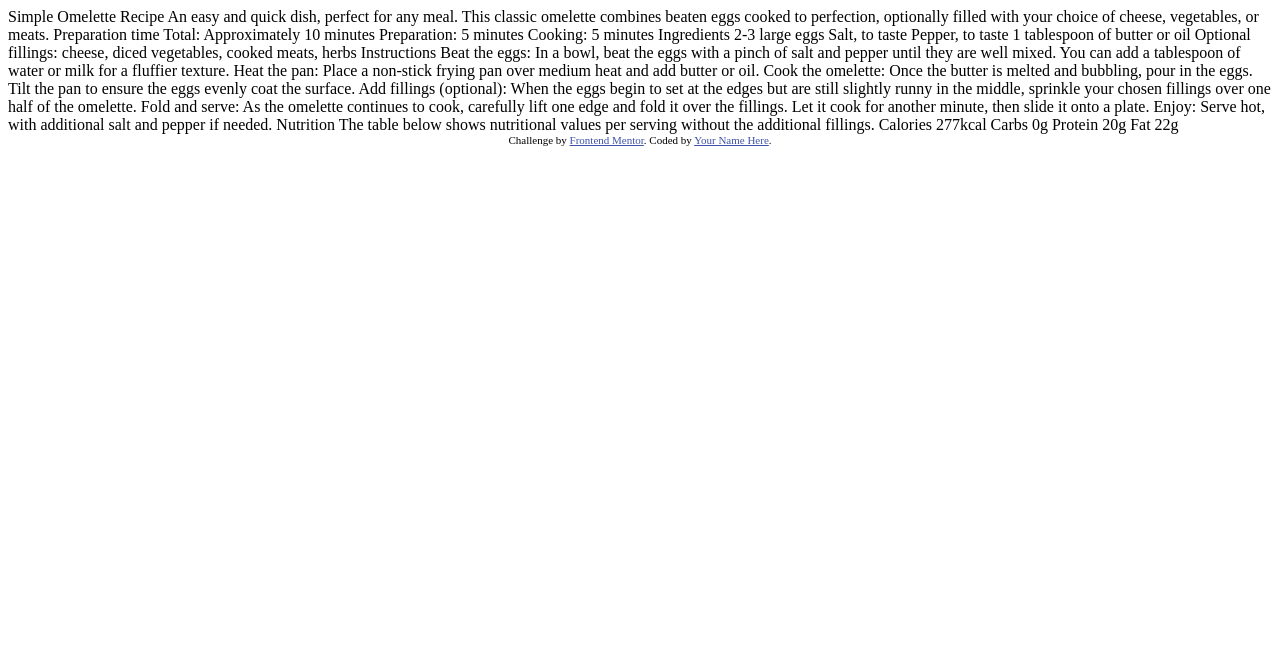
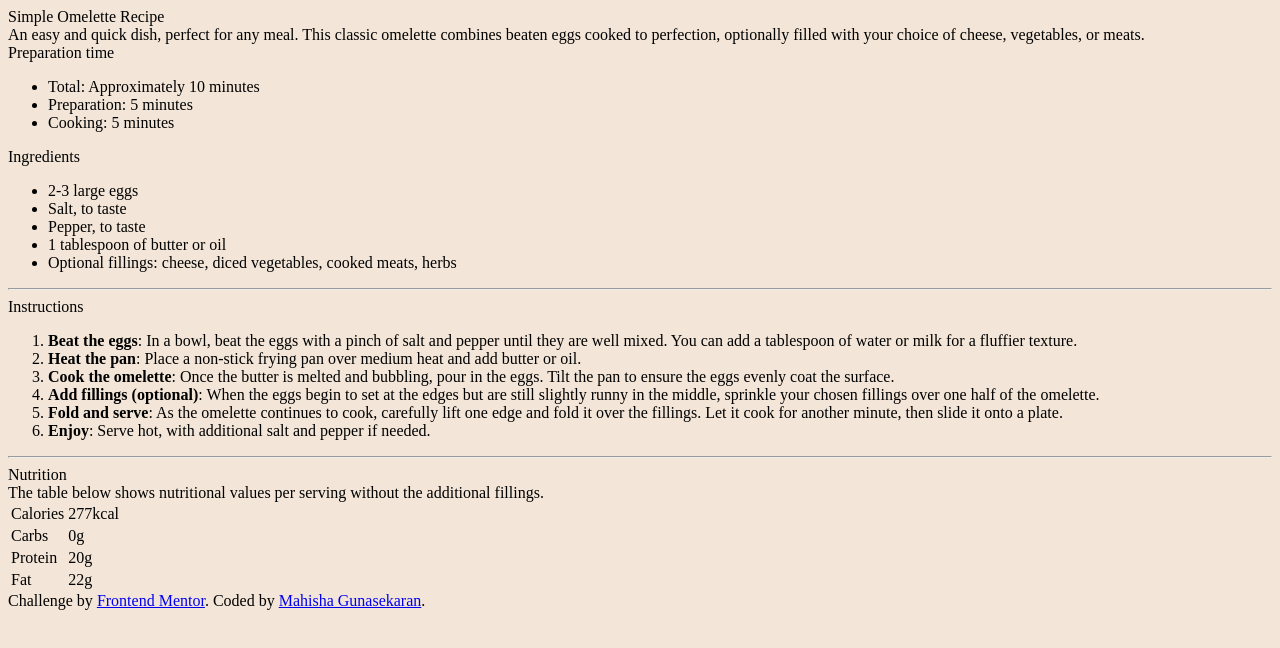
Before and after one commit to Mahi-Mani/recipe-page-frontend, a plain HTML site: page index.html in a window 1280 px wide. Drawn offline with Linux system fonts and the light colour scheme.

Commit message:
Create necessary div tags for all the raw html contents

```diff
--- a/index.html
+++ b/index.html
@@ -1,8 +1,10 @@
 <!DOCTYPE html>
 <html lang="en">
+
 <head>
   <meta charset="UTF-8">
-  <meta name="viewport" content="width=device-width, initial-scale=1.0"> <!-- displays site properly based on user's device -->
+  <meta name="viewport" content="width=device-width, initial-scale=1.0">
+  <!-- displays site properly based on user's device -->
 
   <link rel="icon" type="image/png" sizes="32x32" href="./assets/images/favicon-32x32.png">
 
@@ -10,68 +12,93 @@
 
   <!-- Feel free to remove these styles or customise in your own stylesheet 👍 -->
   <style>
-    .attribution { font-size: 11px; text-align: center; }
-    .attribution a { color: hsl(228, 45%, 44%); }
+    /* .attribution { font-size: 11px; text-align: center; }
+    .attribution a { color: hsl(228, 45%, 44%); } */
+    body,
+    html {
+      height: 100%;
+      background-color: hsl(30, 54%, 90%);
+    }
   </style>
 </head>
+
 <body>
+  <div class="container">
+    <div class="heading">Simple Omelette Recipe</div>
+    <div class="description">
+      An easy and quick dish, perfect for any meal. This classic omelette combines beaten eggs cooked
+      to perfection, optionally filled with your choice of cheese, vegetables, or meats.
+    </div>
+    <div class="overview">
+      <div class="subheading-prep">Preparation time</div>
+      <ul>
+        <li>Total: Approximately 10 minutes</li>
+        <li>Preparation: 5 minutes</li>
+        <li>Cooking: 5 minutes</li>
+      </ul>
+    </div>
+    <div class="Ingredients">
+      <div class="subheading-ingre">Ingredients</div>
+      <ul>
+        <li>2-3 large eggs</li>
+        <li>Salt, to taste</li>
+        <li>Pepper, to taste</li>
+        <li>1 tablespoon of butter or oil</li>
+        <li>Optional fillings: cheese, diced vegetables, cooked meats, herbs</li>
+      </ul>
+    </div>
+    <hr>
+    <div class="instruction">
+      <div class="subheading-instr">Instructions</div>
+      <ol>
+        <li><b>Beat the eggs</b>: In a bowl, beat the eggs with a pinch of salt and pepper until they are well mixed.
+          You can add a tablespoon of water or milk for a fluffier texture.</li>
 
-  Simple Omelette Recipe
+        <li> <b>Heat the pan</b>: Place a non-stick frying pan over medium heat and add butter or oil.</li>
 
-  An easy and quick dish, perfect for any meal. This classic omelette combines beaten eggs cooked
-  to perfection, optionally filled with your choice of cheese, vegetables, or meats.
+        <li> <b>Cook the omelette</b>: Once the butter is melted and bubbling, pour in the eggs. Tilt the pan to ensure
+          the eggs evenly coat the surface.</li>
 
-  Preparation time
+        <li> <b>Add fillings (optional)</b>: When the eggs begin to set at the edges but are still slightly runny in the
+          middle, sprinkle your chosen fillings over one half of the omelette.</li>
 
-  Total: Approximately 10 minutes
-  Preparation: 5 minutes
-  Cooking: 5 minutes
+        <li> <b>Fold and serve</b>: As the omelette continues to cook, carefully lift one edge and fold it over the
+          fillings. Let it cook for another minute, then slide it onto a plate.</li>
 
-  Ingredients
-
-  2-3 large eggs
-  Salt, to taste
-  Pepper, to taste
-  1 tablespoon of butter or oil
-  Optional fillings: cheese, diced vegetables, cooked meats, herbs
-
-  Instructions
-
-  Beat the eggs: In a bowl, beat the eggs with a pinch of salt and pepper until they are well mixed.
-  You can add a tablespoon of water or milk for a fluffier texture.
-
-  Heat the pan: Place a non-stick frying pan over medium heat and add butter or oil.
-
-  Cook the omelette: Once the butter is melted and bubbling, pour in the eggs. Tilt the pan to ensure
-  the eggs evenly coat the surface.
-
-  Add fillings (optional): When the eggs begin to set at the edges but are still slightly runny in the
-  middle, sprinkle your chosen fillings over one half of the omelette.
-
-  Fold and serve: As the omelette continues to cook, carefully lift one edge and fold it over the
-  fillings. Let it cook for another minute, then slide it onto a plate.
-
-  Enjoy: Serve hot, with additional salt and pepper if needed.
-
-  Nutrition
-
-  The table below shows nutritional values per serving without the additional fillings.
-
-  Calories
-  277kcal
-
-  Carbs
-  0g
-
-  Protein
-  20g
-
-  Fat
-  22g
+        <li> <b>Enjoy</b>: Serve hot, with additional salt and pepper if needed.</li>
+      </ol>
+    </div>
+    <hr>
+    <div class="nutrition">
+      <div class="subheading-nutri">Nutrition</div>
+      <div class="tabledesc">
+        The table below shows nutritional values per serving without the additional fillings.
+      </div>
+      <table>
+        <tr>
+          <td>Calories</td>
+          <td> 277kcal</td>
+        </tr>
+        <tr>
+          <td>Carbs</td>
+          <td>0g</td>
+        </tr>
+        <tr>
+          <td>Protein</td>
+          <td>20g</td>
+        </tr>
+        <tr>
+          <td>Fat</td>
+          <td>22g</td>
+        </tr>
+      </table>
+    </div>
+  </div>
 
   <div class="attribution">
     Challenge by <a href="https://www.frontendmentor.io?ref=challenge" target="_blank">Frontend Mentor</a>.
-    Coded by <a href="#">Your Name Here</a>.
+    Coded by <a href="#">Mahisha Gunasekaran</a>.
   </div>
 </body>
+
 </html>
```
